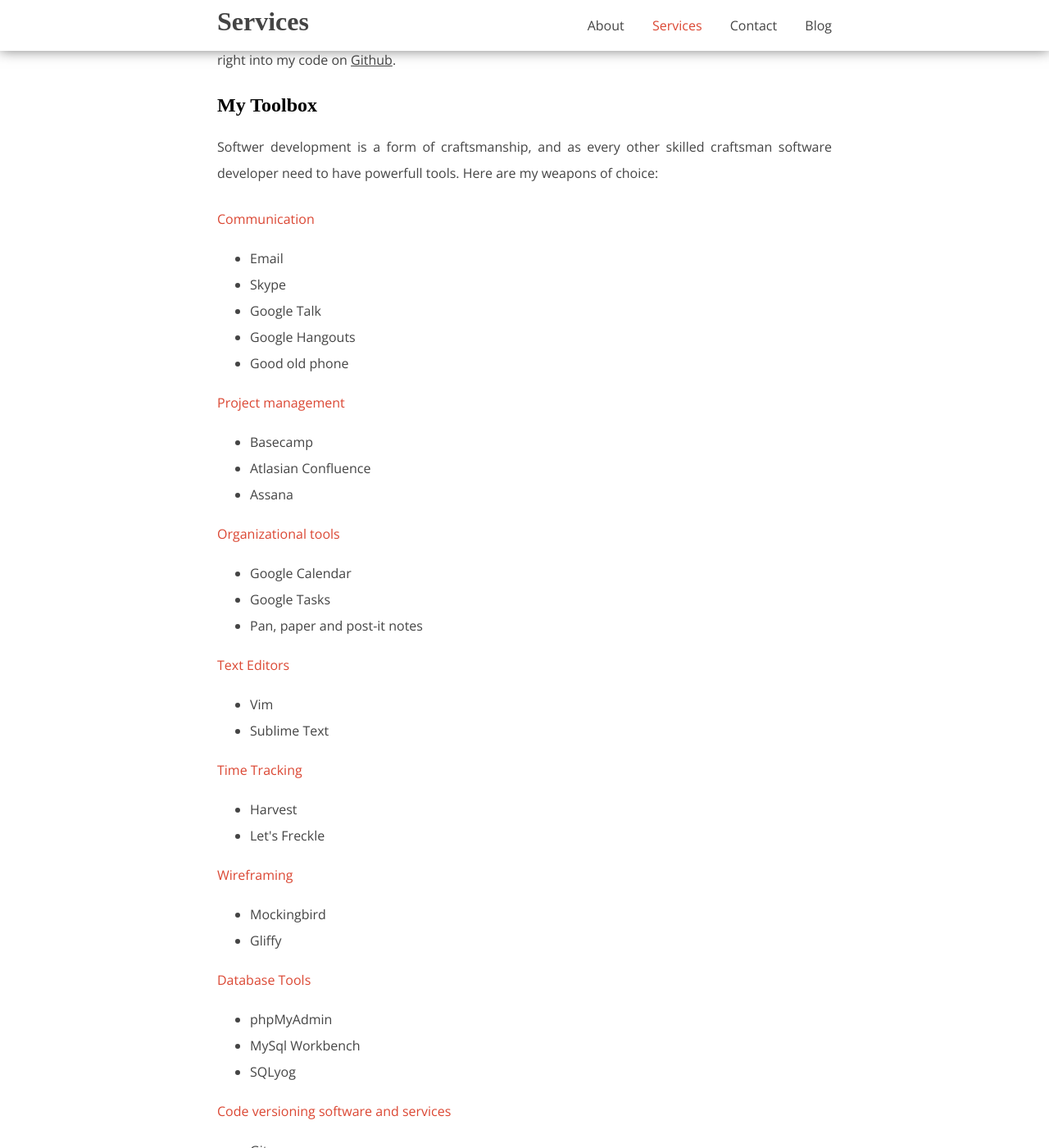
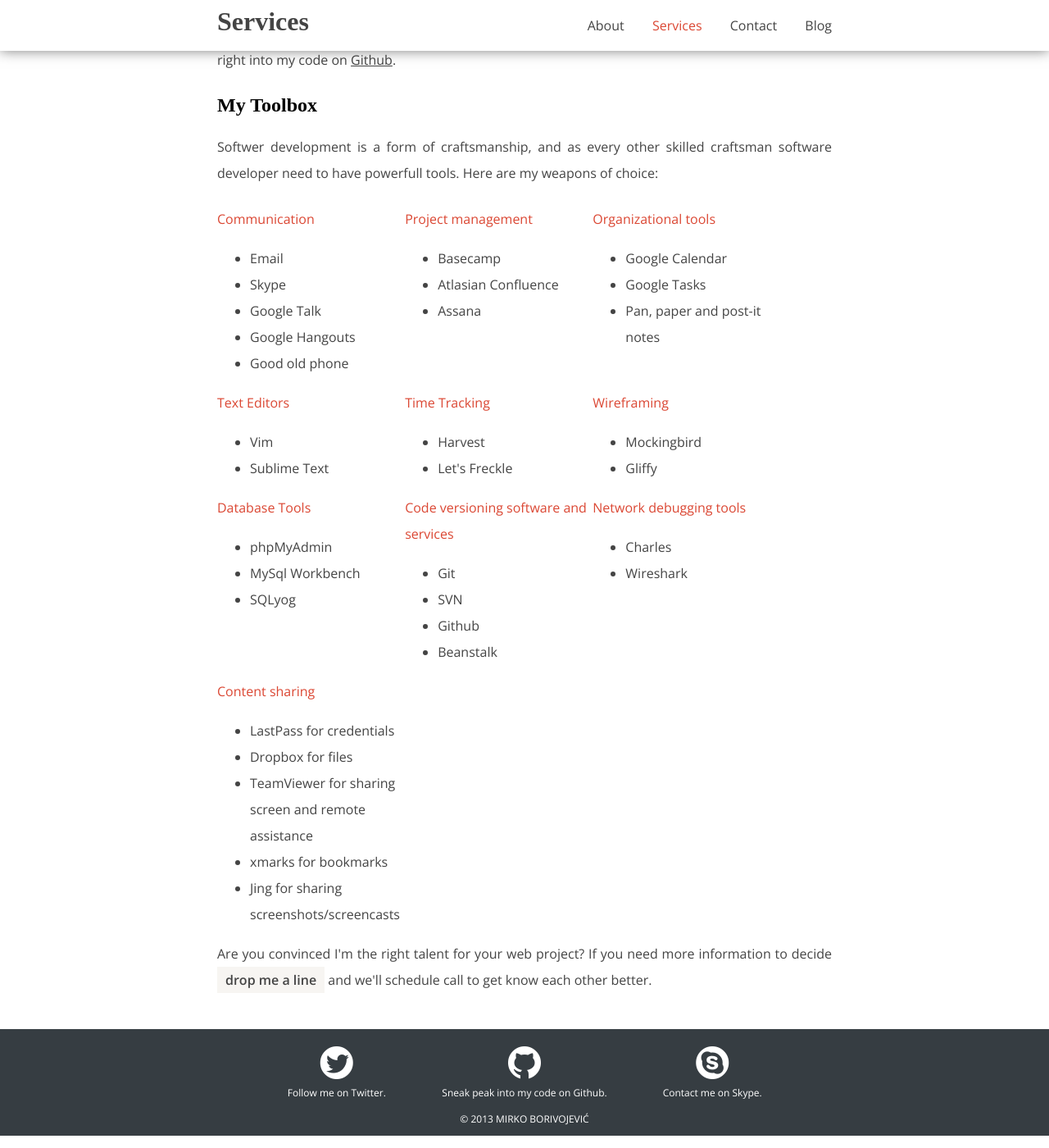
Before and after one commit to borivojevic/borivojevic.github.com, a Jekyll site: the page built from services.html, in a window 1280 px wide and 1400 px high, scrolled down 1455 px. Shown: the whole window at 82% size. Built offline with Jekyll 4.4.1, drawn with Linux system fonts in a browser that asks for light colours; some web fonts are replaced; Markdown is read by kramdown in place of the engine named in the settings.

Commit message:
Fix toolbox style

```diff
--- a/css/main.css
+++ b/css/main.css
@@ -177,6 +177,11 @@
 	font-style: italic;
 	font-weight: 200;
 }
+div.toolbox {
+	width: 30%;
+	display: inline-block;
+	vertical-align: top;
+}
 /* ==========================================================================
  FOOTER
  ========================================================================== */
```
